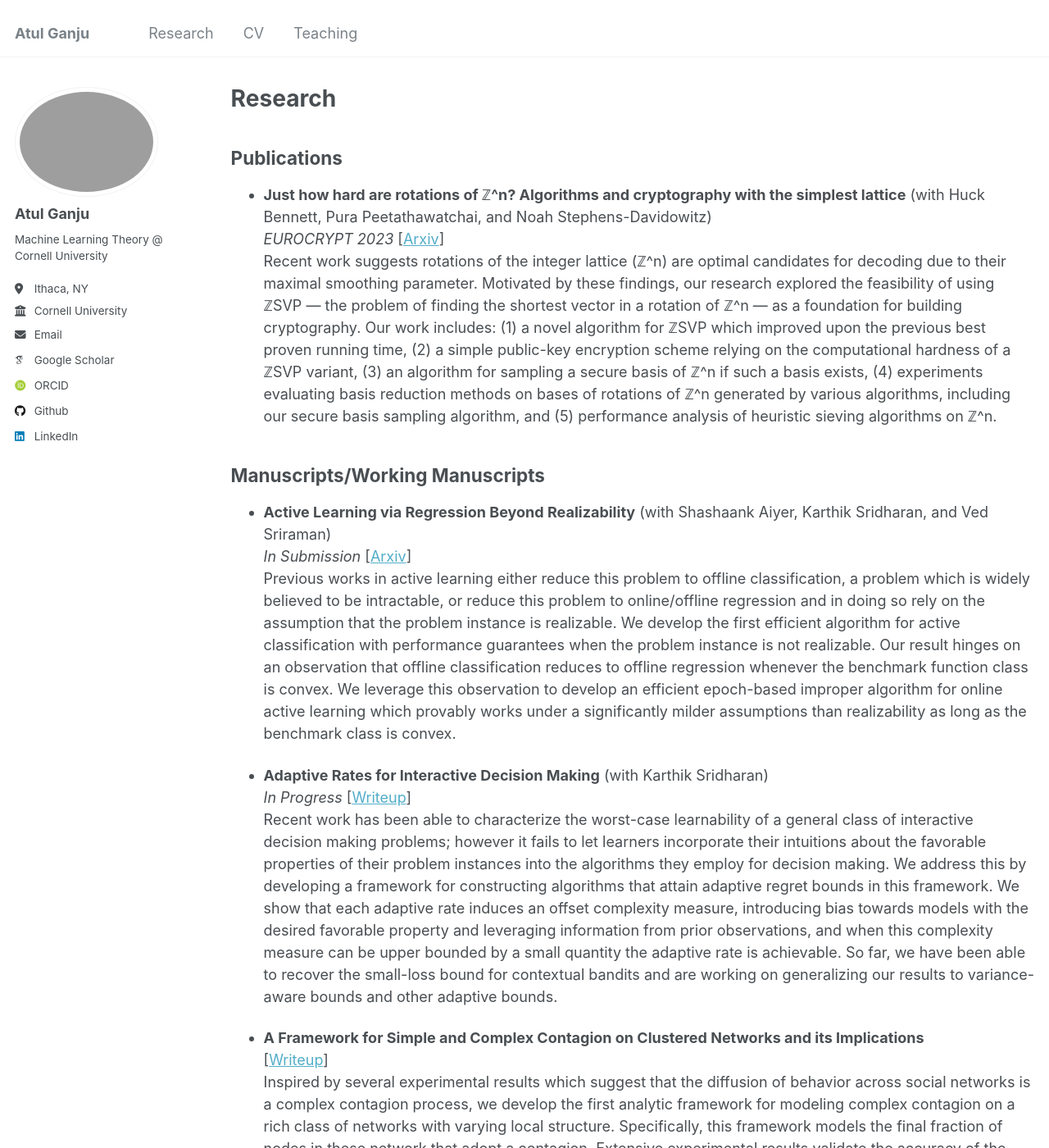
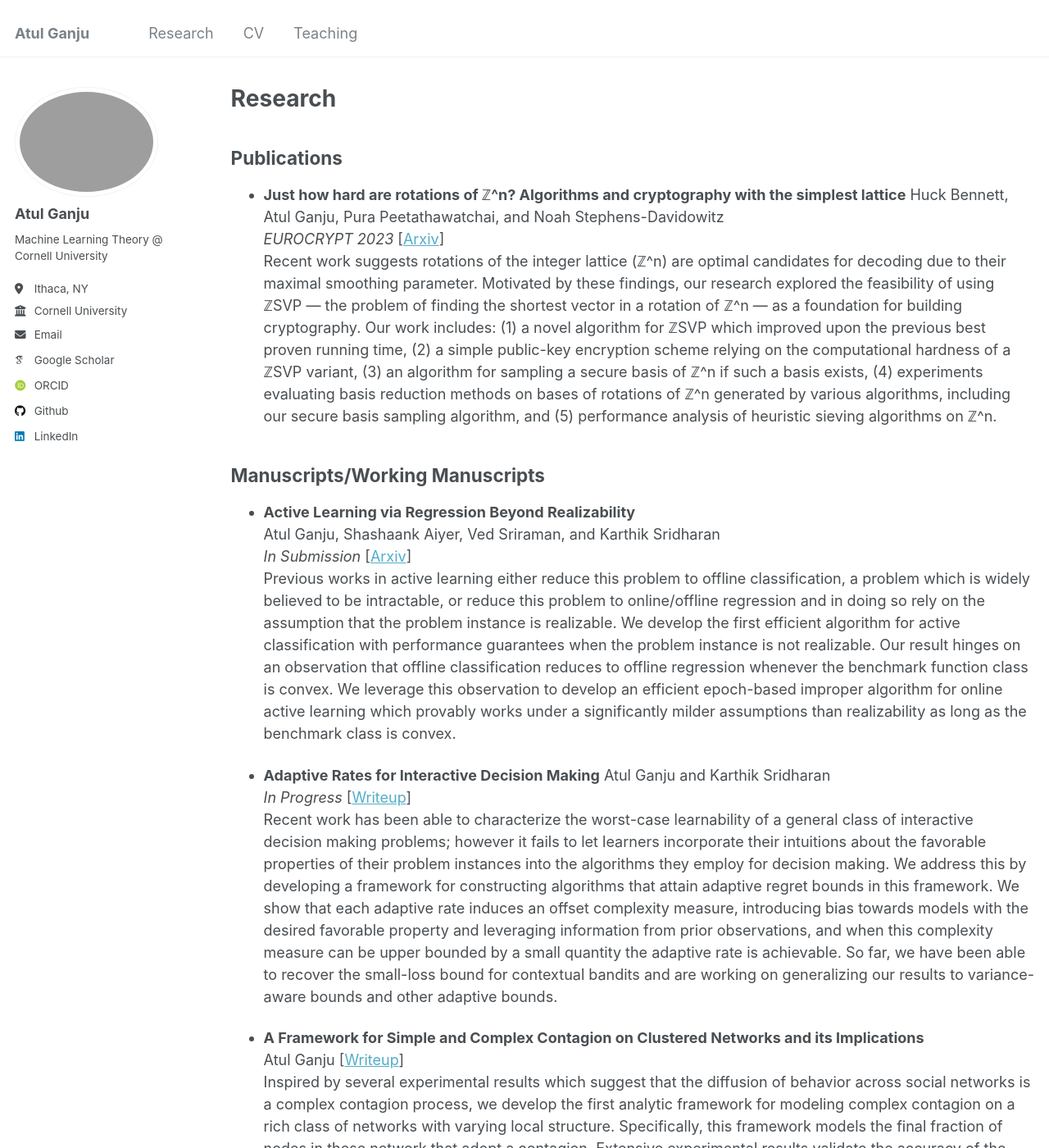
Before and after one commit to atulganju/atulganju.github.io, a Jekyll site: the page built from _pages/research.md, in a window 1280 px wide and 1400 px high. Shown: the whole window at 82% size. Built offline with Jekyll 4.4.1, drawn with Linux system fonts in a browser that asks for light colours; some web fonts are replaced.

Commit message:
Update research.md

```diff
--- a/_pages/research.md
+++ b/_pages/research.md
@@ -7,23 +7,27 @@ author_profile: true
 
 ## Publications
 
-* **Just how hard are rotations of ℤ^n? Algorithms and cryptography with the simplest lattice** (with Huck Bennett, Pura Peetathawatchai, and Noah Stephens-Davidowitz)\
+* **Just how hard are rotations of ℤ^n? Algorithms and cryptography with the simplest lattice**
+  Huck Bennett, Atul Ganju, Pura Peetathawatchai, and Noah Stephens-Davidowitz\
   *EUROCRYPT 2023*
   [[Arxiv](https://eprint.iacr.org/2021/1548)]\
 Recent work suggests rotations of the integer lattice (ℤ^n) are optimal candidates for decoding due to their maximal smoothing parameter. Motivated by these findings, our research explored the feasibility of using ℤSVP — the problem of finding the shortest vector in a rotation of ℤ^n — as a foundation for building cryptography. Our work includes: (1) a novel algorithm for ℤSVP which improved upon the previous best proven running time, (2) a simple public-key encryption scheme relying on the computational hardness of a ℤSVP variant, (3) an algorithm for sampling a secure basis of ℤ^n if such a basis exists, (4) experiments evaluating basis reduction methods on bases of rotations of ℤ^n generated by various algorithms, including our secure basis sampling algorithm, and (5) performance analysis of heuristic sieving algorithms on ℤ^n.
 
 ## Manuscripts/Working Manuscripts
 
-* **Active Learning via Regression Beyond Realizability** (with Shashaank Aiyer, Karthik Sridharan, and Ved Sriraman)\
+* **Active Learning via Regression Beyond Realizability**\
+  Atul Ganju, Shashaank Aiyer, Ved Sriraman, and Karthik Sridharan\
   *In Submission*
   [[Arxiv](http://arxiv.org/abs/2506.00316)]\
 Previous works in active learning either reduce this problem to offline classification, a problem which is widely believed to be intractable, or reduce this problem to online/offline regression and in doing so rely on the assumption that the problem instance is realizable. We develop the first efficient algorithm for active classification with performance guarantees when the problem instance is not realizable. Our result hinges on an observation that offline classification reduces to offline regression whenever the benchmark function class is convex. We leverage this observation to develop an efficient epoch-based improper algorithm for online active learning which provably works under a significantly milder assumptions than realizability as long as the benchmark class is convex.
 
-* **Adaptive Rates for Interactive Decision Making** (with Karthik Sridharan)\
+* **Adaptive Rates for Interactive Decision Making**
+  Atul Ganju and Karthik Sridharan\
   *In Progress*
   [[Writeup](https://github.com/atulganju/Adaptive-Rates-for-Interactive-Decision-Making/blob/main/Adaptive_Rates_for_Interactive_Decision_Making.pdf)]\
   Recent work has been able to characterize the worst-case learnability of a general class of interactive decision making problems; however it fails to let learners incorporate their intuitions about the favorable properties of their problem instances into the algorithms they employ for decision making. We address this by developing a framework for constructing algorithms that attain adaptive regret bounds in this framework. We show that each adaptive rate induces an offset complexity measure, introducing bias towards models with the desired favorable property and leveraging information from prior observations, and when this complexity measure can be upper bounded by a small quantity the adaptive rate is achievable. So far, we have been able to recover the small-loss bound for contextual bandits and are working on generalizing our results to variance-aware bounds and other adaptive bounds.
 
 * **A Framework for Simple and Complex Contagion on Clustered Networks and its Implications**\
+  Atul Ganju
   [[Writeup](https://github.com/atulganju/Complex-Contagion-In-Clique-Based-Networks/tree/main)]\
   Inspired by several experimental results which suggest that the diffusion of behavior across social networks is a complex contagion process, we develop the first analytic framework for modeling complex contagion on a rich class of networks with varying local structure. Specifically, this framework models the final fraction of nodes in these network that adopt a contagion. Extensive experimental results validate the accuracy of the mathematical models for adoption generated by our framework and enabled us to provide answers to the following questions. How does a network's local structure influence contagion dynamics? Do the propensities the nodes of a network have towards adoption of a contagion dictate the types of networks in which the contagion is more likely to spread? How the initial fraction of nodes starting with a contagion effect the likelihood of a global cascade?
```
